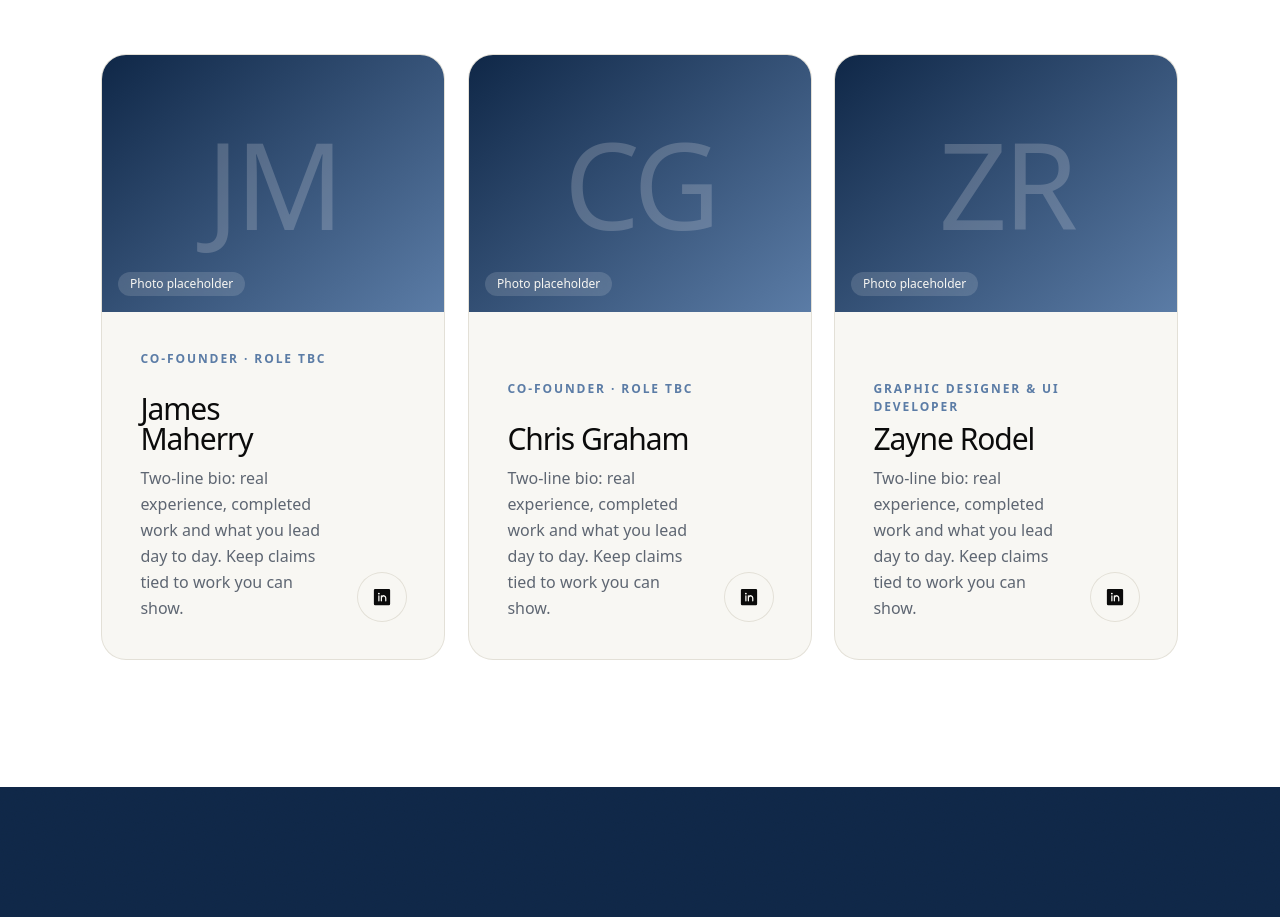
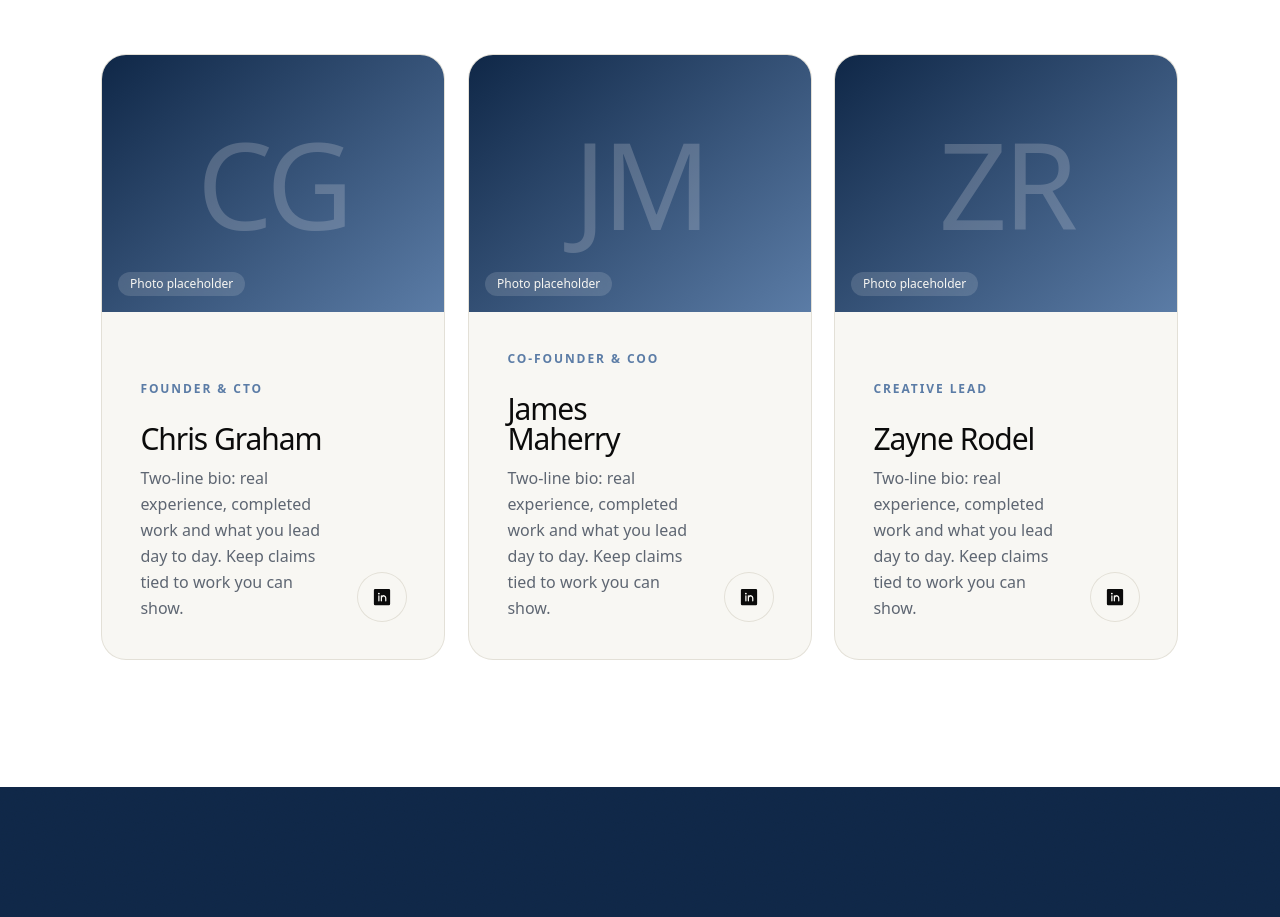
Before and after one commit to BIGchrxs/nimbrial-website, a Next.js app: page /about in a window 1280 px wide. Shown: the part 1152-2069 px from the top of the page. Built offline with nearby package versions, Linux system fonts and the light colour scheme.

Commit message:
content(about): set team titles - Founder & CTO, Co-founder & COO, Creative Lead

```diff
--- a/src/app/about/page.tsx
+++ b/src/app/about/page.tsx
@@ -18,9 +18,9 @@ export const metadata: Metadata = {
 };
 
 const team = [
-  { name: "James Maherry", initials: "JM", role: "Co-founder · role TBC" },
-  { name: "Chris Graham", initials: "CG", role: "Co-founder · role TBC" },
-  { name: "Zayne Rodel", initials: "ZR", role: "Graphic designer & UI developer" },
+  { name: "Chris Graham", initials: "CG", role: "Founder & CTO" },
+  { name: "James Maherry", initials: "JM", role: "Co-founder & COO" },
+  { name: "Zayne Rodel", initials: "ZR", role: "Creative Lead" },
 ];
 
 const principles = [
```
